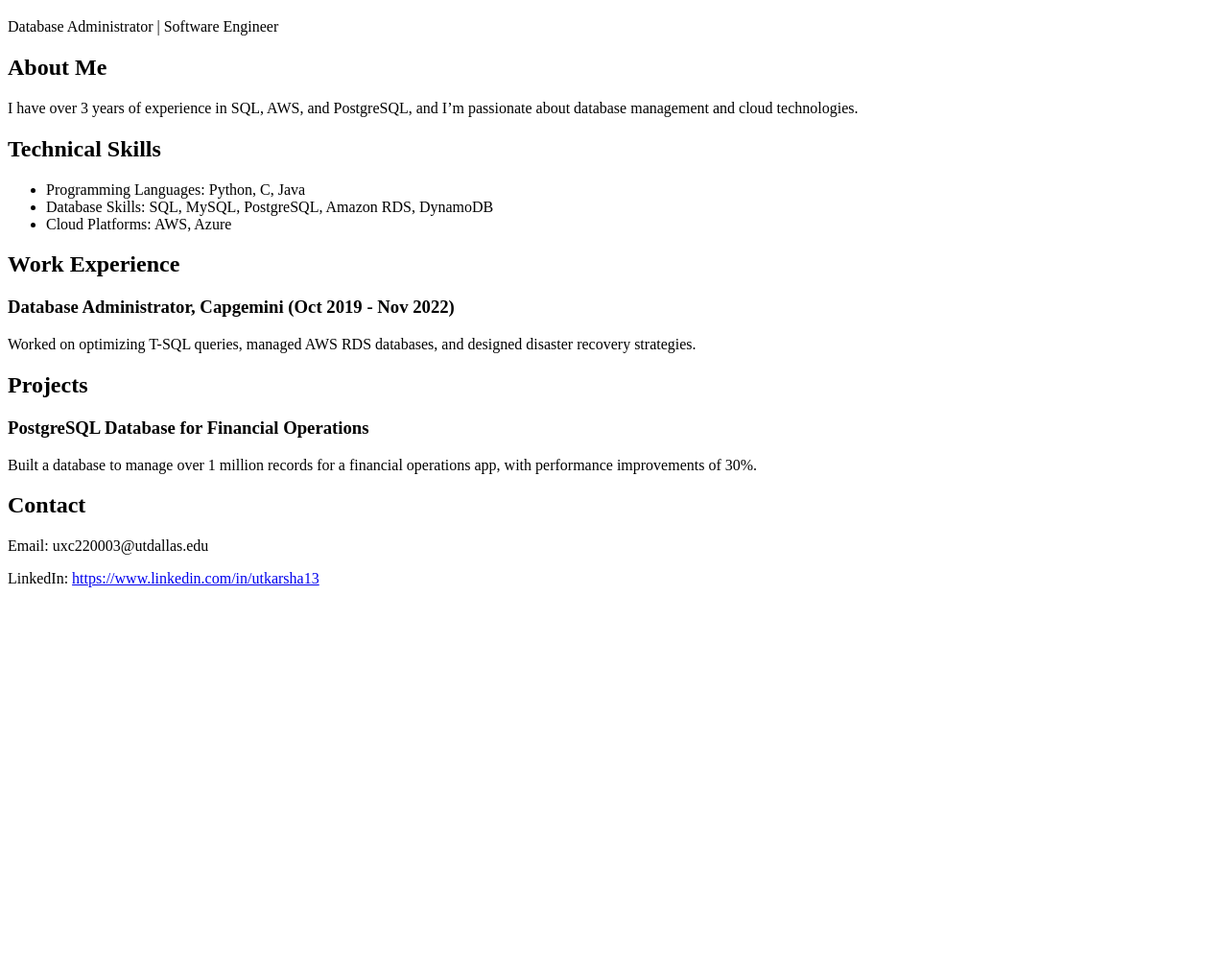
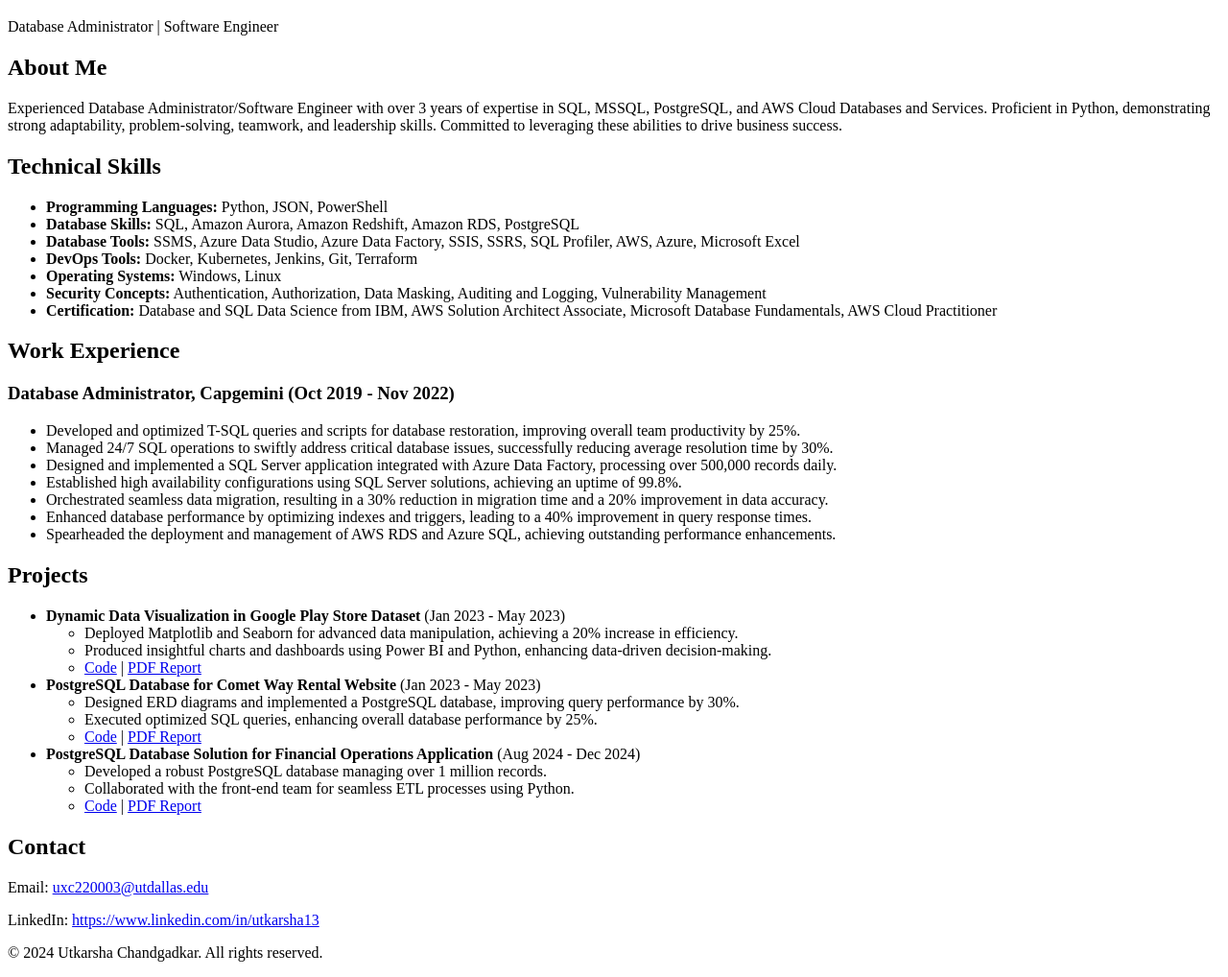
Before and after one commit to Utkarshaaa13/utkarsha-chandgadkar-portfolio, a plain HTML site: page index.html in a window 1280 px wide. Shown: the part 61-1079 px from the top of the page at 96% size. Before the commit the page ends 800 px from the top, so only its background shows below. Drawn offline with Linux system fonts and the light colour scheme.

Commit message:
Update index.html

```diff
--- a/index.html
+++ b/index.html
@@ -4,6 +4,7 @@
     <meta charset="UTF-8">
     <meta name="viewport" content="width=device-width, initial-scale=1.0">
     <title>Utkarsha Chandgadkar Portfolio</title>
+    <link rel="stylesheet" href="styles.css">
 </head>
 <body>
     <header>
@@ -11,36 +12,76 @@
         <p>Database Administrator | Software Engineer</p>
     </header>
 
-    <section>
+    <section id="about">
         <h2>About Me</h2>
-        <p>I have over 3 years of experience in SQL, AWS, and PostgreSQL, and I’m passionate about database management and cloud technologies.</p>
+        <p>Experienced Database Administrator/Software Engineer with over 3 years of expertise in SQL, MSSQL, PostgreSQL, and AWS Cloud Databases and Services. Proficient in Python, demonstrating strong adaptability, problem-solving, teamwork, and leadership skills. Committed to leveraging these abilities to drive business success.</p>
     </section>
 
-    <section>
+    <section id="skills">
         <h2>Technical Skills</h2>
         <ul>
-            <li>Programming Languages: Python, C, Java</li>
-            <li>Database Skills: SQL, MySQL, PostgreSQL, Amazon RDS, DynamoDB</li>
-            <li>Cloud Platforms: AWS, Azure</li>
+            <li><strong>Programming Languages:</strong> Python, JSON, PowerShell</li>
+            <li><strong>Database Skills:</strong> SQL, Amazon Aurora, Amazon Redshift, Amazon RDS, PostgreSQL</li>
+            <li><strong>Database Tools:</strong> SSMS, Azure Data Studio, Azure Data Factory, SSIS, SSRS, SQL Profiler, AWS, Azure, Microsoft Excel</li>
+            <li><strong>DevOps Tools:</strong> Docker, Kubernetes, Jenkins, Git, Terraform</li>
+            <li><strong>Operating Systems:</strong> Windows, Linux</li>
+            <li><strong>Security Concepts:</strong> Authentication, Authorization, Data Masking, Auditing and Logging, Vulnerability Management</li>
+            <li><strong>Certification:</strong> Database and SQL Data Science from IBM, AWS Solution Architect Associate, Microsoft Database Fundamentals, AWS Cloud Practitioner</li>
         </ul>
     </section>
 
-    <section>
+    <section id="experience">
         <h2>Work Experience</h2>
         <h3>Database Administrator, Capgemini (Oct 2019 - Nov 2022)</h3>
-        <p>Worked on optimizing T-SQL queries, managed AWS RDS databases, and designed disaster recovery strategies.</p>
+        <ul>
+            <li>Developed and optimized T-SQL queries and scripts for database restoration, improving overall team productivity by 25%.</li>
+            <li>Managed 24/7 SQL operations to swiftly address critical database issues, successfully reducing average resolution time by 30%.</li>
+            <li>Designed and implemented a SQL Server application integrated with Azure Data Factory, processing over 500,000 records daily.</li>
+            <li>Established high availability configurations using SQL Server solutions, achieving an uptime of 99.8%.</li>
+            <li>Orchestrated seamless data migration, resulting in a 30% reduction in migration time and a 20% improvement in data accuracy.</li>
+            <li>Enhanced database performance by optimizing indexes and triggers, leading to a 40% improvement in query response times.</li>
+            <li>Spearheaded the deployment and management of AWS RDS and Azure SQL, achieving outstanding performance enhancements.</li>
+        </ul>
     </section>
 
-    <section>
+    <section id="projects">
         <h2>Projects</h2>
-        <h3>PostgreSQL Database for Financial Operations</h3>
-        <p>Built a database to manage over 1 million records for a financial operations app, with performance improvements of 30%.</p>
+        <ul>
+            <li>
+                <strong>Dynamic Data Visualization in Google Play Store Dataset</strong> (Jan 2023 - May 2023)
+                <ul>
+                    <li>Deployed Matplotlib and Seaborn for advanced data manipulation, achieving a 20% increase in efficiency.</li>
+                    <li>Produced insightful charts and dashboards using Power BI and Python, enhancing data-driven decision-making.</li>
+                    <li><a href="link-to-code">Code</a> | <a href="link-to-pdf">PDF Report</a></li>
+                </ul>
+            </li>
+            <li>
+                <strong>PostgreSQL Database for Comet Way Rental Website</strong> (Jan 2023 - May 2023)
+                <ul>
+                    <li>Designed ERD diagrams and implemented a PostgreSQL database, improving query performance by 30%.</li>
+                    <li>Executed optimized SQL queries, enhancing overall database performance by 25%.</li>
+                    <li><a href="link-to-code">Code</a> | <a href="link-to-pdf">PDF Report</a></li>
+                </ul>
+            </li>
+            <li>
+                <strong>PostgreSQL Database Solution for Financial Operations Application</strong> (Aug 2024 - Dec 2024)
+                <ul>
+                    <li>Developed a robust PostgreSQL database managing over 1 million records.</li>
+                    <li>Collaborated with the front-end team for seamless ETL processes using Python.</li>
+                    <li><a href="link-to-code">Code</a> | <a href="link-to-pdf">PDF Report</a></li>
+                </ul>
+            </li>
+        </ul>
     </section>
 
-    <section>
+    <section id="contact">
         <h2>Contact</h2>
-        <p>Email: uxc220003@utdallas.edu</p>
+        <p>Email: <a href="mailto:uxc220003@utdallas.edu">uxc220003@utdallas.edu</a></p>
         <p>LinkedIn: <a href="https://www.linkedin.com/in/utkarsha13">https://www.linkedin.com/in/utkarsha13</a></p>
     </section>
+
+    <footer>
+        <p>&copy; 2024 Utkarsha Chandgadkar. All rights reserved.</p>
+    </footer>
 </body>
 </html>
```
